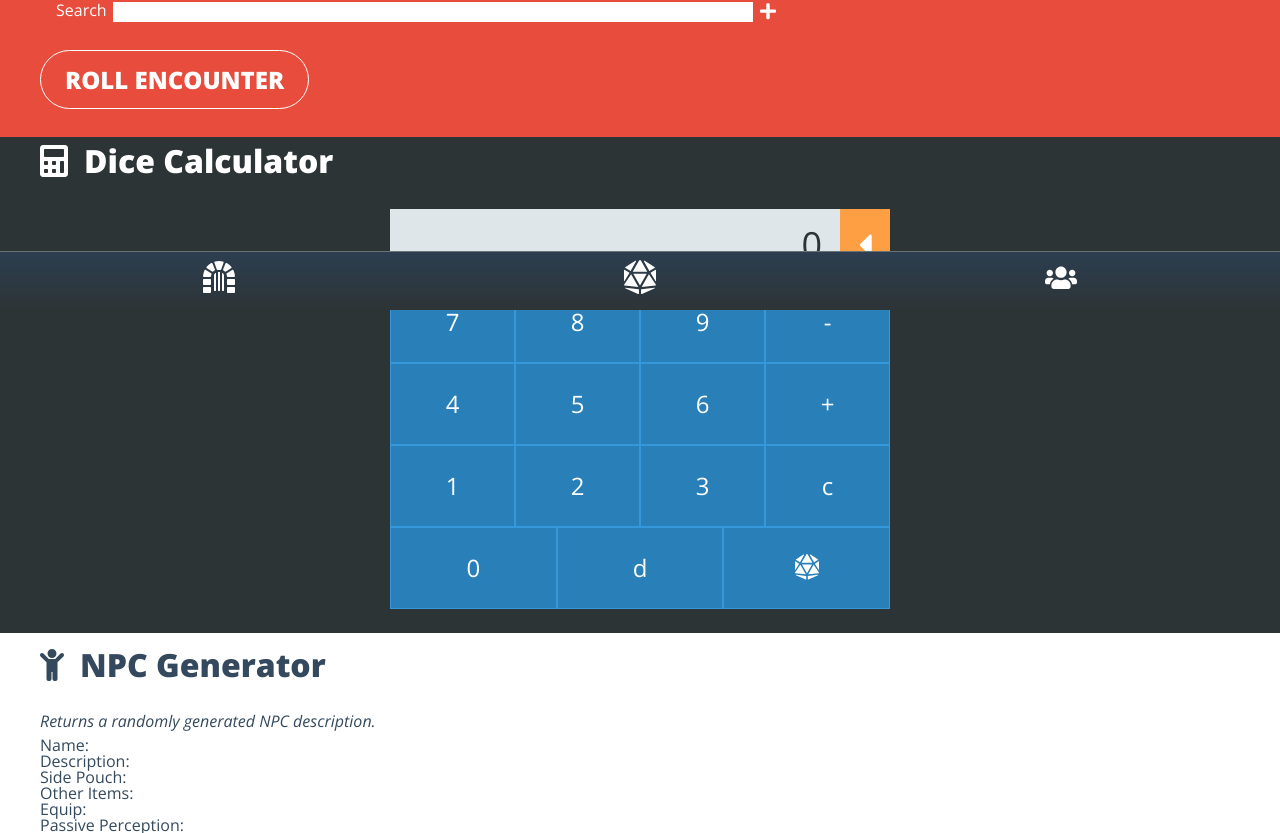
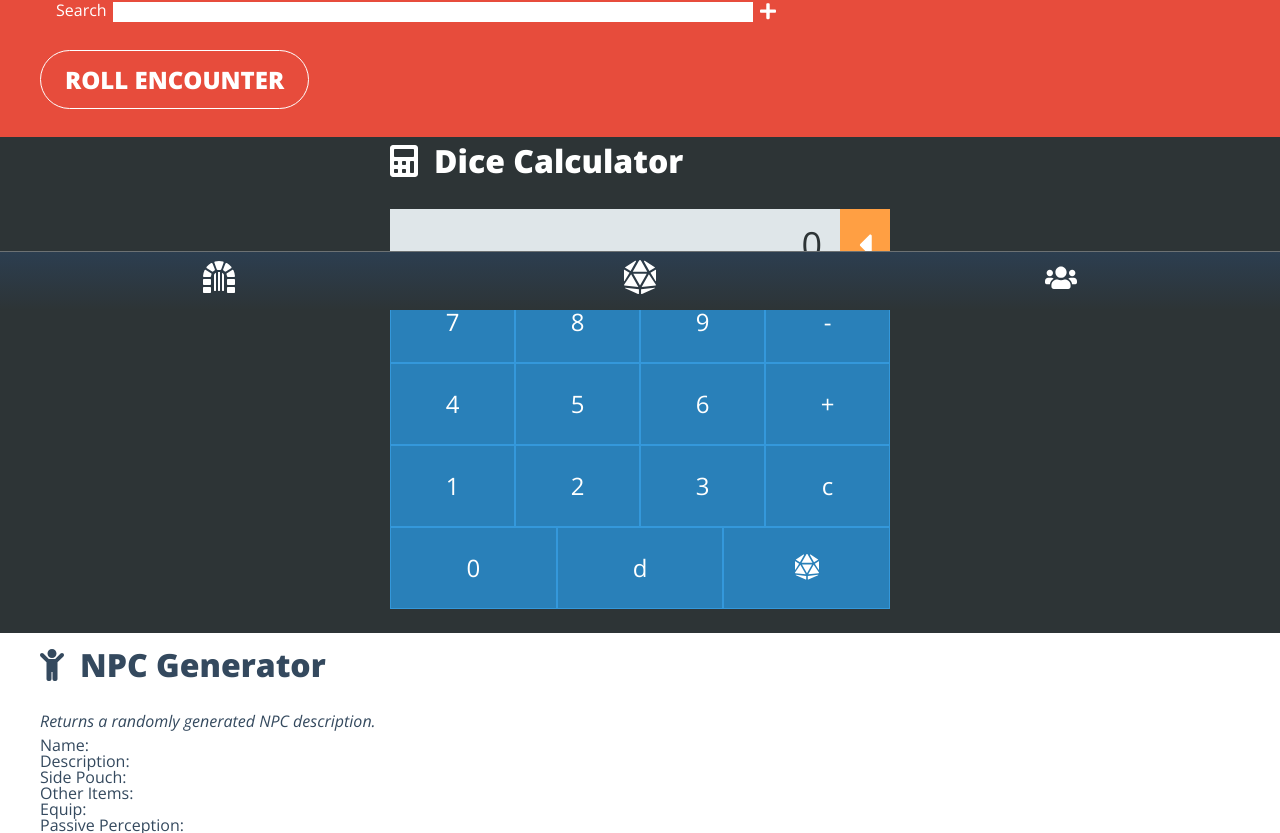
Before and after one commit to getHashSet/dm_helper, a React (Create React App) app in the folder client/: page /dm in a window 1280 px wide. Shown: the part 490-1323 px from the top of the page. Built offline with nearby package versions, Linux system fonts and the light colour scheme.

Commit message:
Update DiceCalculator.jsx

```diff
--- a/client/src/components/DiceCalculator/DiceCalculator.jsx
+++ b/client/src/components/DiceCalculator/DiceCalculator.jsx
@@ -449,7 +449,6 @@ const StyledCalcRow = styled.ul`
 `;
 
 const StyledFrame = styled.div`
-    width: 100%;
     max-width: 1200px;
 
     h2 {
@@ -473,6 +472,7 @@ const STyledDiceCalculator = styled.div`
     align-items: center;
     justify-content: center;
     margin: 1em 0;
+    max-width: 100%;
 
     .frame {
         background-color: #dfe6e9;
@@ -535,6 +535,7 @@ const StyledSection = styled.section`
     background: #2d3436;
     color: #fff;
     min-height: 30vh;
+    max-width: 100%;
     padding: .5em;
     display: flex;
     justify-content: center;
```
